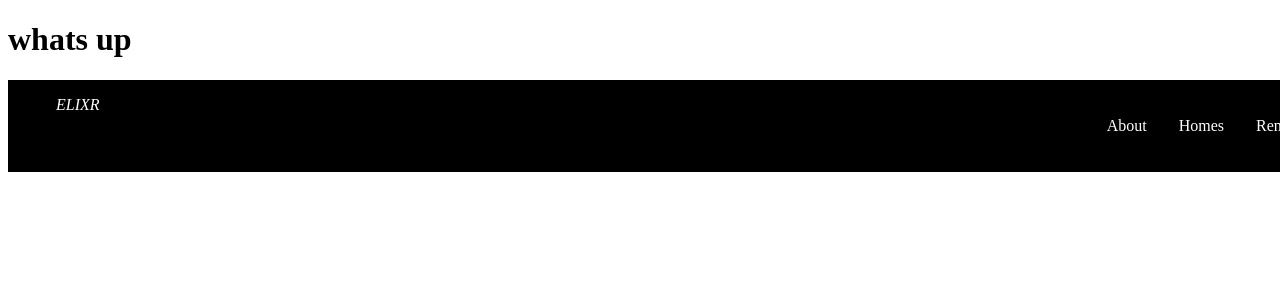
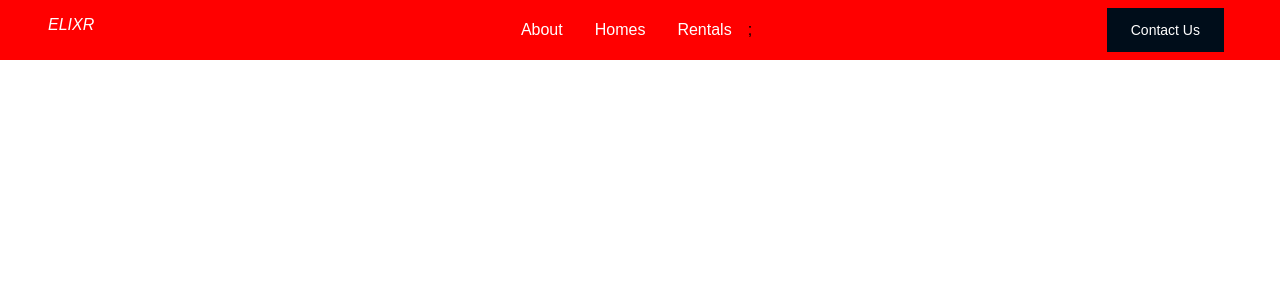
Before and after one commit to freesudani/Fitness-Addicts, a React (Create React App) app: page / in a window 1280 px wide. Shown: the top 300 px of the page. Built offline with nearby package versions, Linux system fonts and the light colour scheme.

Commit message:
NavBar & Button

```diff
--- a/public/index.html
+++ b/public/index.html
@@ -24,6 +24,8 @@
       work correctly both with client-side routing and a non-root public URL.
       Learn how to configure a non-root public URL by running `npm run build`.
     -->
+    <link rel="preconnect" href="https://fonts.gstatic.com">
+    <link href="https://fonts.googleapis.com/css2?family=Montserrat:wght@400;700&display=swap" rel="stylesheet">
     <title>React App</title>
   </head>
   <body>
--- a/src/App.js
+++ b/src/App.js
@@ -1,11 +1,12 @@
 import React from 'react'
 import NavBar from './components/NavBar'
+import GlobalStyle from './globalStyle';
 
 
 function App() {
   return (
     <>
-     <h1>whats up</h1>
+    <GlobalStyle />
      <NavBar />
     </>
   );
--- a/src/components/Button.js
+++ b/src/components/Button.js
@@ -0,0 +1,24 @@
+import styled from "styled-components";
+import { Link } from  "react-router-dom";
+
+export const Button = styled(Link)`
+background: ${({ primary }) => (primary ? '#000d1a' : 'CD853F')};
+white-space: nowrap;
+outline: none;
+border: none;
+min-width: 100px;
+max-width: 200px;
+cursor: pointer;
+text-decoration: none;
+transition: 0.3s;
+display: flex;
+justify-content: center;
+align-items: center;
+padding: ${({big}) => (big ? '16px 40px' : '14px 24px')};
+color: ${({primary}) => (primary ? '#fff' : '#000d1a')};
+font-size: ${({big}) => (big ? '20px' : '14px')};
+
+&:hover {
+    transform: translateY(-2px);
+}
+`;
--- a/src/components/NavBar.js
+++ b/src/components/NavBar.js
@@ -2,6 +2,8 @@
 import styled, { css } from 'styled-components/macro';
 import { Link } from 'react-router-dom';
 import { menuData } from '../data/MenuData';
+import { Button } from './Button';
+import { FaBars } from 'react-icons/fa'
 
 const Nav = styled.nav`
  height: 60px;
@@ -11,7 +13,7 @@
  z-index: 100;
  position: fixed;
  width: 100%;
- background: #000;
+ background: red;
 `;
 
 const NavLink = css`
@@ -29,31 +31,65 @@
  font-style: italic;
 `;
 
-const MenuBars = styled.i``;
+const MenuBars = styled(FaBars)`
+ display: none;
+
+
+ @media screen and (max-width: 768px) {
+  display: block;
+  cursor: pointer;
+  height: 40px;
+  width: 40px;
+  background-size: contain;
+  position: absolute;
+  top: 0;
+  right: 0;
+  transform: translate(-50%, 25%);
+
+}
+`;
 
 
 const NavMenu = styled.div`
  display: flex;
  align-items: center;
+ margin-right: -40px;
+
+ @media screen and (max-width: 768px) {
+   display: none;
+ }
 `;
 
 const NavMenuLinks = styled(Link)`
  ${NavLink}
 `;
 
+const NavBtn = styled.div`
+ display: flex;
+ align-items: center;
+ margin-right: 24px;
+
+ @media screen and (max-width: 768px) {
+  display: none;
+}
+`;
+
 
 function NavBar() {
     return (
         <Nav>
-            <Logo tp='/'>ELIXR</Logo>
+            <Logo to='/'>ELIXR</Logo>
             <MenuBars />
             <NavMenu>
               {menuData.map((item, index) => (
                   <NavMenuLinks to={item.link} key={index}>
                     {item.title}
                   </NavMenuLinks>
-              ))}
+              ))};
             </NavMenu>
+            <NavBtn>
+              <Button to="/contact" primary='true'>Contact Us</Button>
+            </NavBtn>
         </Nav>
     );
 };
--- /dev/null
+++ b/src/globalStyle.js
@@ -0,0 +1,17 @@
+import { createGlobalStyle } from "styled-components";
+
+const GlobalStyle = createGlobalStyle`
+  * {
+     margin: 0;
+     padding: 0;
+     box-sizing: border-box;
+     font-family: 'Monsterrat', sans-serif;
+  }
+
+  html, body {
+      overflow-x: hidden;
+  }
+`;
+
+
+export default GlobalStyle;
```
